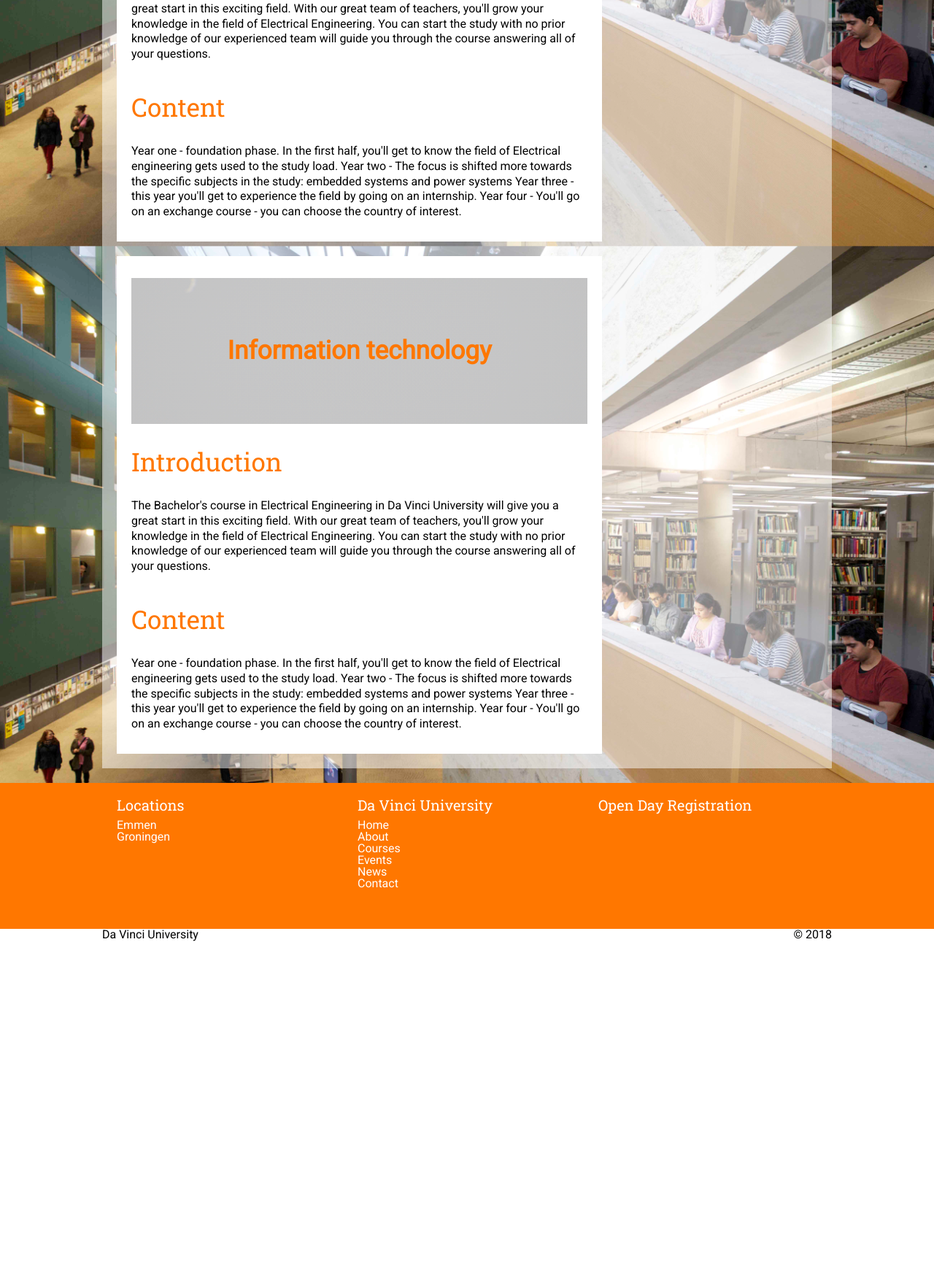
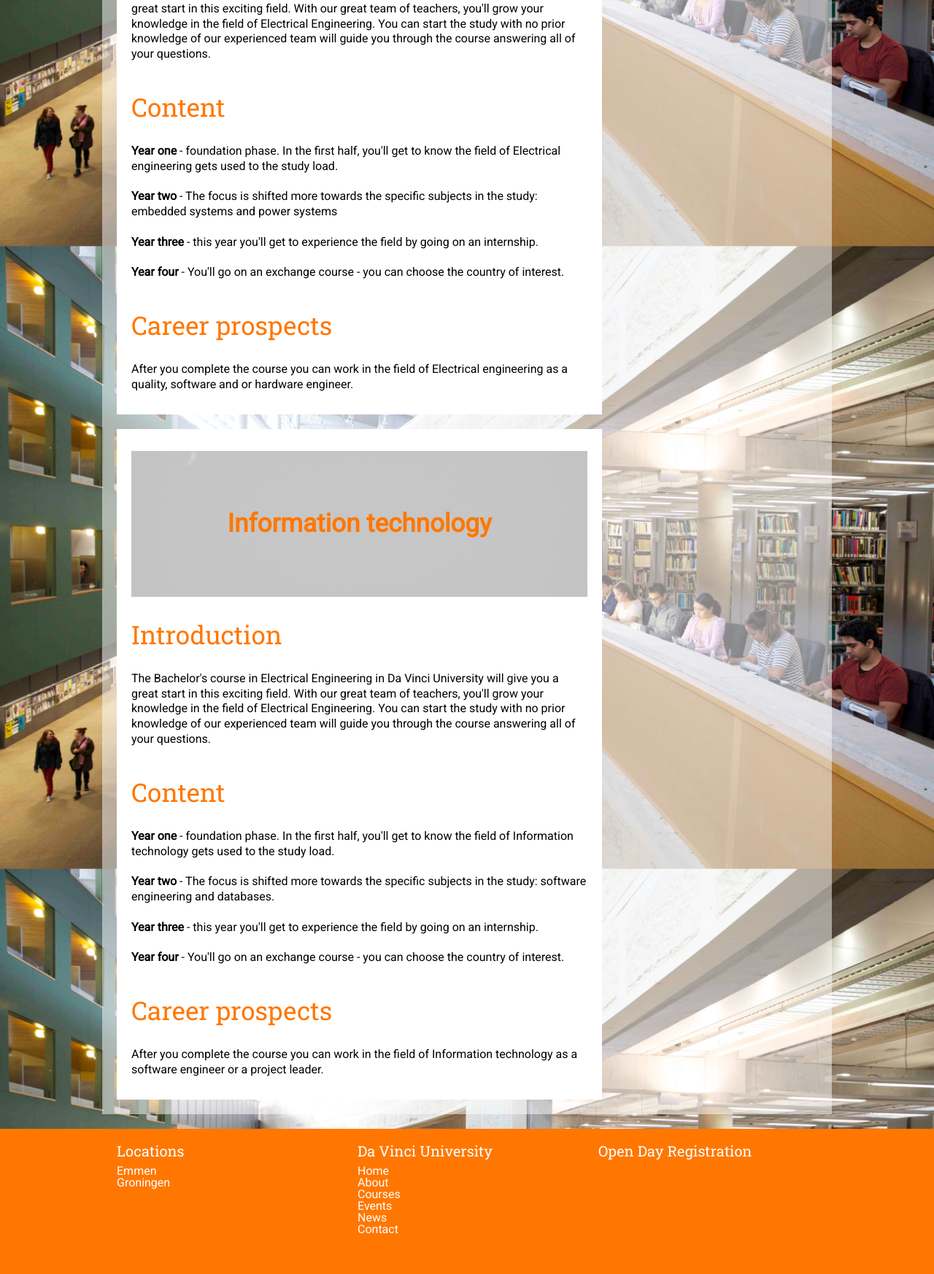
Before and after one commit to TheChuckWhite/mindstorm, a PHP site: page /courses.html in a window 1280 px wide. Shown: the part 516-2262 px from the top of the page at 73% size. Before the commit the page ends 1806 px from the top, so only its background shows below. Run offline with PHP 8.4, Linux system fonts and the light colour scheme.

Commit message:
Changed the overlay - added more content

```diff
--- a/courses.html
+++ b/courses.html
@@ -52,8 +52,14 @@
 				</p>
 				<h2>Content</h2>
 				<p>
-					Year one - foundation phase. In the first half, you'll get to know the field of Electrical engineering gets used to the study load. Year two - The focus is shifted more towards the specific subjects in the study: embedded systems and power systems
-					Year three - this year you'll get to experience the field by going on an internship. Year four - You'll go on an exchange course - you can choose the country of interest.
+					<b>Year one</b> - foundation phase. In the first half, you'll get to know the field of Electrical engineering gets used to the study load.
+					<br><br><b>Year two</b> - The focus is shifted more towards the specific subjects in the study: embedded systems and power systems
+					<br><br><b>Year three</b> - this year you'll get to experience the field by going on an internship.
+					<br><br><b>Year four</b> - You'll go on an exchange course - you can choose the country of interest.
+				</p>
+				<h2>Career prospects </h2>
+				<p>
+					After you complete the course you can work in the field of Electrical engineering as a quality, software and or hardware engineer.
 				</p>
 			</article>
 			<article>
@@ -68,8 +74,14 @@
 				</p>
 				<h2>Content</h2>
 				<p>
-					Year one - foundation phase. In the first half, you'll get to know the field of Electrical engineering gets used to the study load. Year two - The focus is shifted more towards the specific subjects in the study: embedded systems and power systems
-					Year three - this year you'll get to experience the field by going on an internship. Year four - You'll go on an exchange course - you can choose the country of interest.
+					<b>Year one</b> - foundation phase. In the first half, you'll get to know the field of Information technology gets used to the study load.
+					<br><br><b>Year two</b> - The focus is shifted more towards the specific subjects in the study: software engineering and databases.
+					<br><br><b>Year three</b> - this year you'll get to experience the field by going on an internship.
+					<br><br><b>Year four</b> - You'll go on an exchange course - you can choose the country of interest.
+				</p>
+				<h2>Career prospects</h2>
+				<p>
+					After you complete the course you can work in the field of Information technology as a software engineer or a project leader.
 				</p>
 			</article>
 
--- a/css/courses.css
+++ b/css/courses.css
@@ -1,7 +1,9 @@
 @import url('./reset.css');
 @import url('./main.css');
 
-
+b{
+	font-weight: bold;
+}
 #electricalEngineering{
 	height: 200px;
 	width: 625px;
@@ -21,11 +23,11 @@
 	margin: 10px auto;
 }
 .overlay p{
-	transition: opacity 2s;
+	transition: opacity 1.5s;
 }
 
 .overlay:hover p{
-	opacity: 0;
+	opacity: .3;
 }
 
 article > h2{
```
